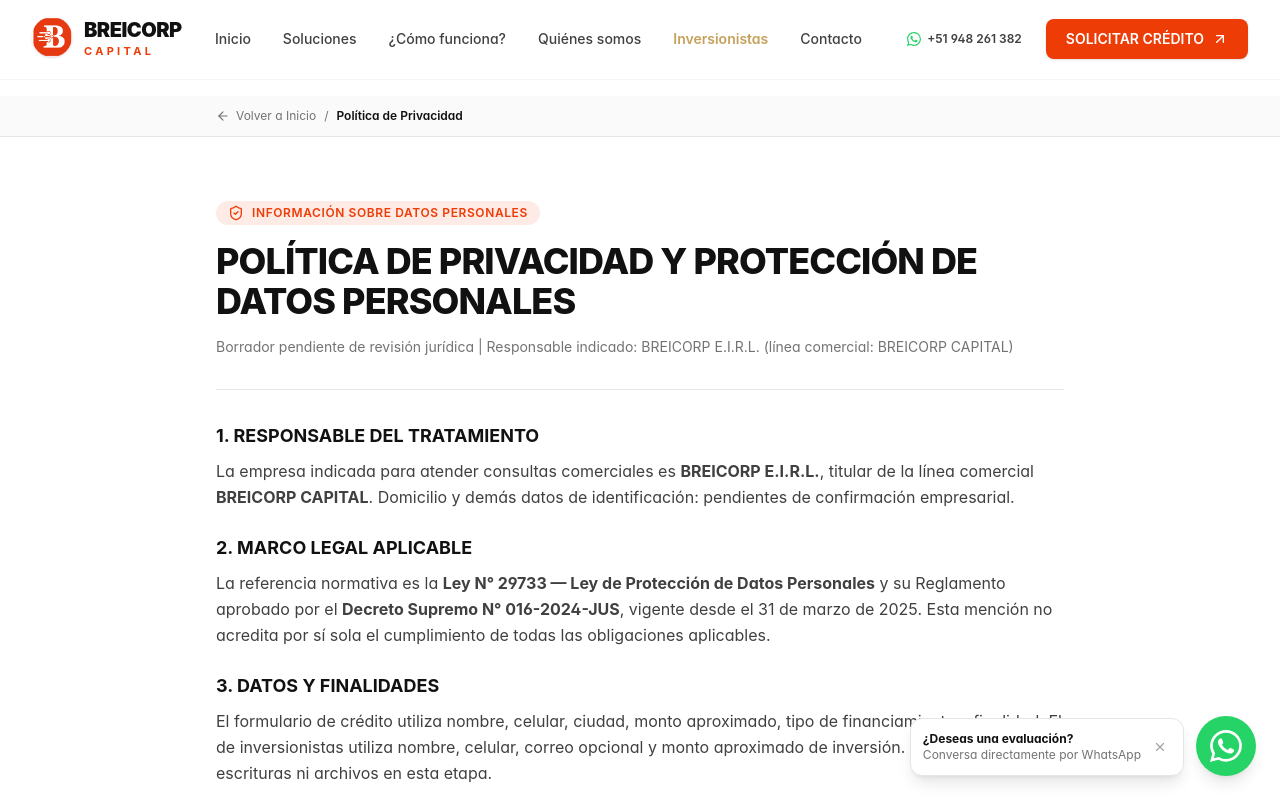
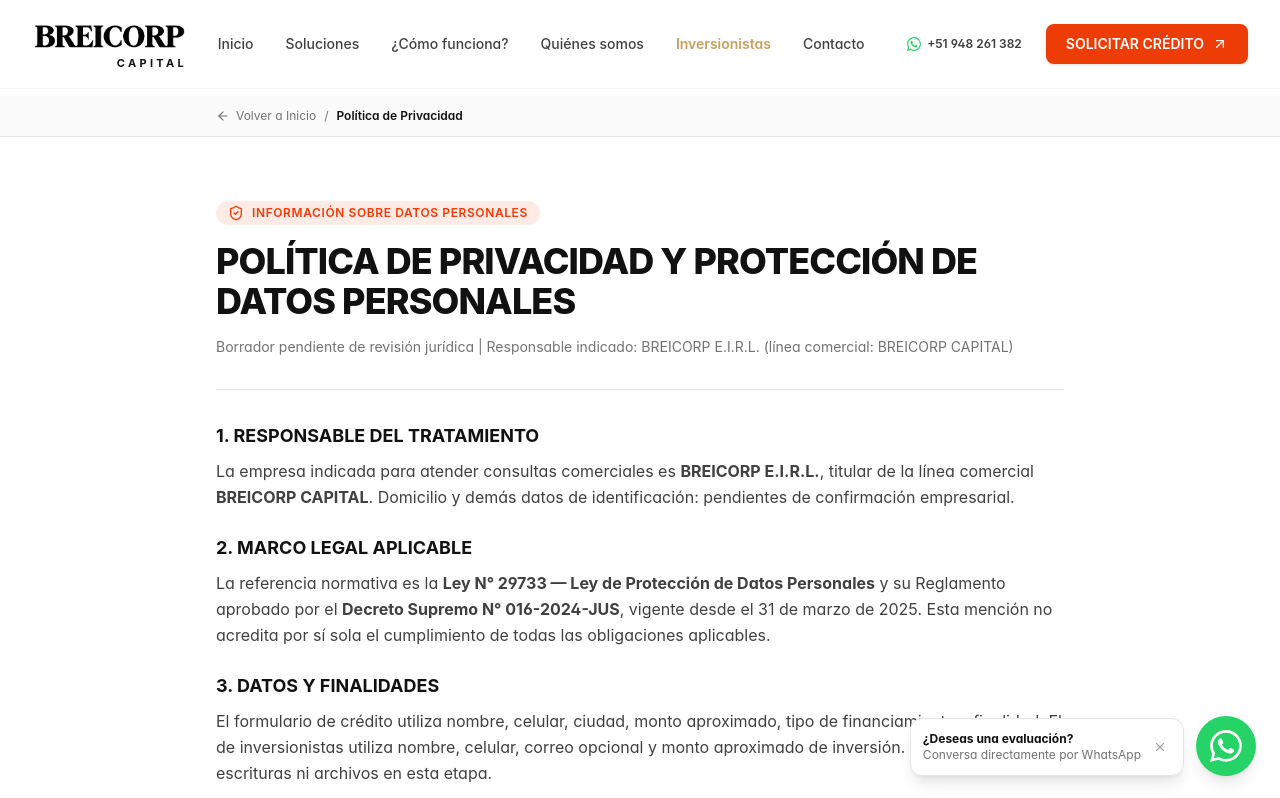
Before and after one commit to BREICORP-PERU/breicorp-capital, a Next.js app: page /politica-de-privacidad in a window 1280 px wide. Shown: the top 798 px of the page. Built offline with nearby package versions, Linux system fonts and the light colour scheme.

Commit message:
cambio de logo

```diff
--- a/src/app/layout.tsx
+++ b/src/app/layout.tsx
@@ -95,7 +95,7 @@ export default function RootLayout({
         name: siteConfig.name,
         legalName: siteConfig.legalEntity,
         url: siteConfig.domain,
-        logo: `${siteConfig.domain}/logo/logobreicorp.webp`,
+        logo: `${siteConfig.domain}/LOGOTIPO.webp`,
         description: siteConfig.description,
         email: siteConfig.contact.email,
         telephone: siteConfig.contact.whatsappDisplay,
--- a/src/components/ui/BrandLogo.tsx
+++ b/src/components/ui/BrandLogo.tsx
@@ -10,9 +10,8 @@ interface BrandLogoProps {
 }
 
 /**
- * Identidad corporativa oficial de BREICORP CAPITAL
- * Integra el logotipo oficial (logobreicorp.webp) sin alterar sus proporciones ni colores,
- * acompañado de la tipografía institucional.
+ * Identidad corporativa de BREICORP CAPITAL.
+ * El archivo oficial contiene «BREICORP»; «CAPITAL» se mantiene como texto accesible.
  */
 export default function BrandLogo({
   variant = "default",
@@ -21,27 +20,19 @@ export default function BrandLogo({
   hideText = false,
 }: BrandLogoProps) {
   const isLight = variant === "light";
-  const primaryTextColor = isLight ? "text-white" : "text-[#111111]";
-  const subTextColor = isLight ? "text-[#C6A15B]" : "text-[#EE3C06]";
 
   const config = {
     sm: {
-      imageSize: 32,
-      mainText: "text-base tracking-tight",
+      widthClass: "w-[116px]",
       subText: "text-[9px] tracking-[0.28em]",
-      spacing: "gap-2.5",
     },
     md: {
-      imageSize: 40,
-      mainText: "text-lg sm:text-xl tracking-tight",
+      widthClass: "w-[145px] sm:w-[155px]",
       subText: "text-[10px] sm:text-[11px] tracking-[0.30em]",
-      spacing: "gap-3",
     },
     lg: {
-      imageSize: 48,
-      mainText: "text-xl sm:text-2xl tracking-tight",
-      subText: "text-xs tracking-[0.32em]",
-      spacing: "gap-3.5",
+      widthClass: "w-[175px] sm:w-[190px]",
+      subText: "text-[11px] tracking-[0.32em]",
     },
   }[size];
 
@@ -49,35 +40,24 @@ export default function BrandLogo({
     <Link
       href="/"
       aria-label="BREICORP CAPITAL - Inicio"
-      className={`inline-flex items-center ${config.spacing} group select-none ${className}`}
+      className={`inline-flex min-h-11 items-center select-none ${className}`}
     >
-      {/* Logotipo oficial BREICORP (Respetando relación 1:1 original sin deformación) */}
-      <div className="relative shrink-0 overflow-hidden rounded-full shadow-sm">
+      {/* El fondo blanco conserva el contraste del logotipo negro en el footer. */}
+      <span className={`inline-flex flex-col items-end ${config.widthClass} ${isLight ? "rounded-md bg-white px-2.5 py-1.5" : ""}`}>
         <Image
-          src="/logo/logobreicorp.webp"
-          alt="Logotipo oficial de BREICORP CAPITAL"
-          width={config.imageSize}
-          height={config.imageSize}
-          priority
-          className="object-contain transition-transform duration-300 group-hover:scale-105"
+          src="/LOGOTIPO.webp"
+          alt=""
+          width={909}
+          height={219}
+          priority={size === "md"}
+          className="block h-auto w-full object-contain"
         />
-      </div>
-
-      {/* Identidad tipográfica corporativa */}
-      {!hideText && (
-        <div className="flex flex-col leading-none">
-          <span
-            className={`font-black font-sans uppercase ${primaryTextColor} ${config.mainText} transition-colors duration-200 group-hover:opacity-90`}
-          >
-            BREICORP
-          </span>
-          <span
-            className={`font-bold font-sans uppercase font-mono ${subTextColor} ${config.subText} mt-0.5`}
-          >
+        {!hideText && (
+          <span className={`font-bold font-sans uppercase text-[#111111] ${config.subText} mt-0.5`}>
             CAPITAL
           </span>
-        </div>
-      )}
+        )}
+      </span>
     </Link>
   );
 }
```
Also changed, not shown: public/LOGOTIPO.webp (added).
